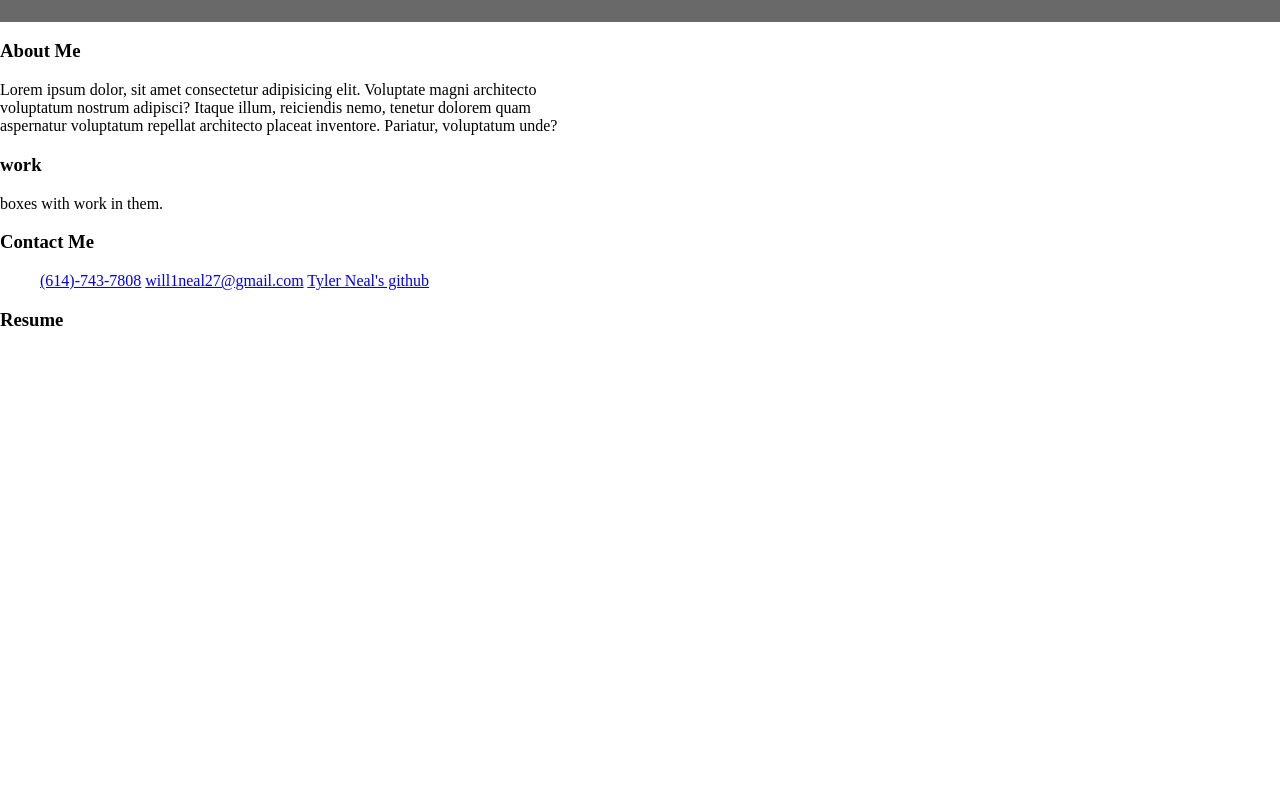
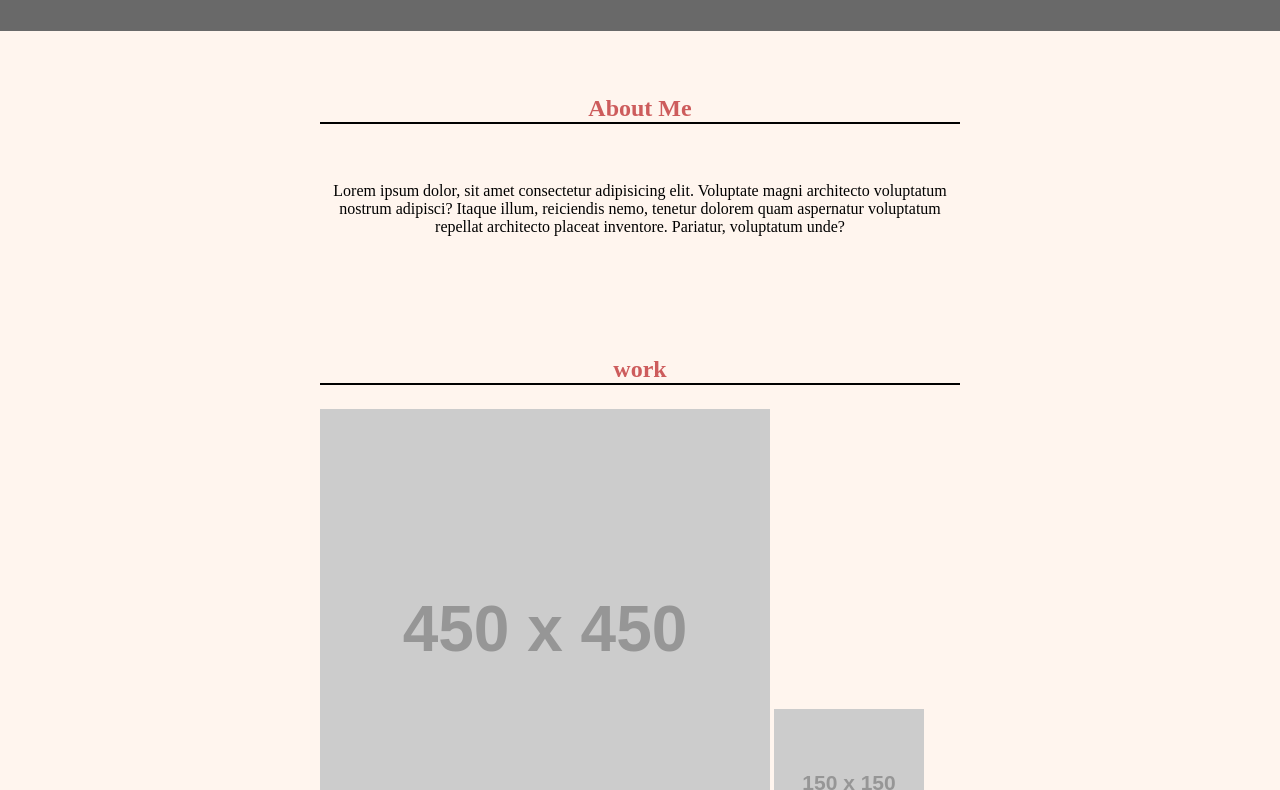
Before and after one commit to tylerneal27/Tyler-neals-portfolio, a plain HTML site: page index.html in a window 1280 px wide. Shown: the part 118-908 px from the top of the page. Before the commit the page ends 800 px from the top, so only its background shows below. Drawn offline with Linux system fonts and the light colour scheme; placeholder pictures from the web are drawn by us.

Commit message:
added to css sections and made flex proporties work better html added some placehold imgs and added some classes

```diff
--- a/assets/style.css
+++ b/assets/style.css
@@ -5,6 +5,7 @@
 body {
     margin: 0%;
     padding: 0%;
+    background-color: var(--light);
 }
 nav {
     align-items: center;
@@ -19,6 +20,7 @@ nav h1 {
     border-style: groove;
     border-color: var(--light);
     background-color: black;
+    padding: .1em;
 }
 nav a {
     margin-right: 5px;
@@ -30,13 +32,51 @@ nav a {
     border-style: ridge;
     border-color: var(--light);
 }
-nav a:hover {
+ul a:hover {
     background-color: black;
     color: blueviolet;
 }
+section {
+    margin: 2em;
+    padding: .5em;
+    width: 100%;
+}
 section h3 {
-
+   text-align: center;
+   color: var(--dark);
+   font-size: 150%;
+   border-width: 0 0 .1em 0;
+   border-color: black;
+   border-style: solid;
 }
 p {
-    width: clamp(45ch, 50%, 75ch);
+    text-align: center;
 }
+section ul {
+    padding: 0%;
+}
+section ul a {
+    font-size: 120%;
+    color: var(--dark);
+    background-color: dimgray;
+    border: 8px;
+    border-radius: 35%;
+    border-style: ridge;
+    border-color: black;
+    padding: 10px;
+    margin: 0 8px 0 8px;
+}
+footer {
+    background-color: dimgray;
+}
+footer h3 {
+    font-family: 'Courier New', Courier, monospace;
+    color: var(--dark);
+}
+.make-space {
+    display: flex;
+    flex-direction: column;
+    align-items: center;
+    width: 50%;
+    margin: auto;
+    }
--- a/index.html
+++ b/index.html
@@ -1,44 +1,57 @@
 <!DOCTYPE html>
 <html lang="en">
   <head>
-    <meta charset="UTF-8">
-    <meta http-equiv="X-UA-Compatible" content="IE=edge">
-    <meta name="viewport" content="width=device-width, initial-scale=1.0">
+    <meta charset="UTF-8" />
+    <meta http-equiv="X-UA-Compatible" content="IE=edge" />
+    <meta name="viewport" content="width=device-width, initial-scale=1.0" />
     <title>Tyler-Neals-Portfolio</title>
-    <link rel="stylesheet" href="./assets/style.css">
+    <link rel="stylesheet" href="./assets/style.css" />
   </head>
   <body>
     <nav>
       <h1>Tyler Neal's Portfolio</h1>
       <ul>
-                <a href="#about me"> about me</a>
+        <a href="#about-me"> about me</a>
         <a href="#work"> work</a>
-                <a href="#contact me"> contact me</a>
+        <a href="#contact-me"> contact me</a>
         <a href="#resume"> resume</a>
       </ul>
     </nav>
+    <div class="make-space">
       <section>
-        <h3>About Me</h3>
-        <p>Lorem ipsum dolor, sit amet consectetur adipisicing elit. Voluptate magni architecto voluptatum nostrum adipisci? Itaque illum, reiciendis nemo, tenetur dolorem quam aspernatur voluptatum repellat architecto placeat inventore. Pariatur, voluptatum unde?</p>
+        <h3 id="about-me">About Me</h3>
+        <br />
+        <p>
+          Lorem ipsum dolor, sit amet consectetur adipisicing elit. Voluptate
+          magni architecto voluptatum nostrum adipisci? Itaque illum, reiciendis
+          nemo, tenetur dolorem quam aspernatur voluptatum repellat architecto
+          placeat inventore. Pariatur, voluptatum unde?
+        </p>
       </section>
       <section>
-        <h3>work</h3>
-        <article>boxes with work in them.
+        <h3 id="work">work</h3>
+        <article>
+          <a href="placeholderimg"><img src="https://via.placeholder.com/450"/></a>
+          <a href="placeholderimg"><img src="https://via.placeholder.com/150"/></a>
+          <a href="placeholderimg"><img src="https://via.placeholder.com/150"/></a>
+          <a href="placeholderimg"><img src="https://via.placeholder.com/150"/></a>
+          <a href="placeholderimg"><img src="https://via.placeholder.com/150"/></a>
         </article>
       </section>
       <section>
-        <h3>Contact Me</h3>
+        <h3 id="contact-me">Contact Me</h3>
         <ul>
           <a href="tel:+6147437808">(614)-743-7808</a>
           <a href="mailto:will1neal27@gmail.com">will1neal27@gmail.com</a>
           <a href="https://github.com/tylerneal27">Tyler Neal's github</a>
         </ul>
       </section>
+    </div>
+
     <footer>
-        <h3>Resume</h3>
-
+        <div class="make-space">
+            <h3 id="resume">Resume</h3>
+        </div>
     </footer>
-
-
   </body>
 </html>
```
Lines whose indentation alone changed are shown as unchanged.
